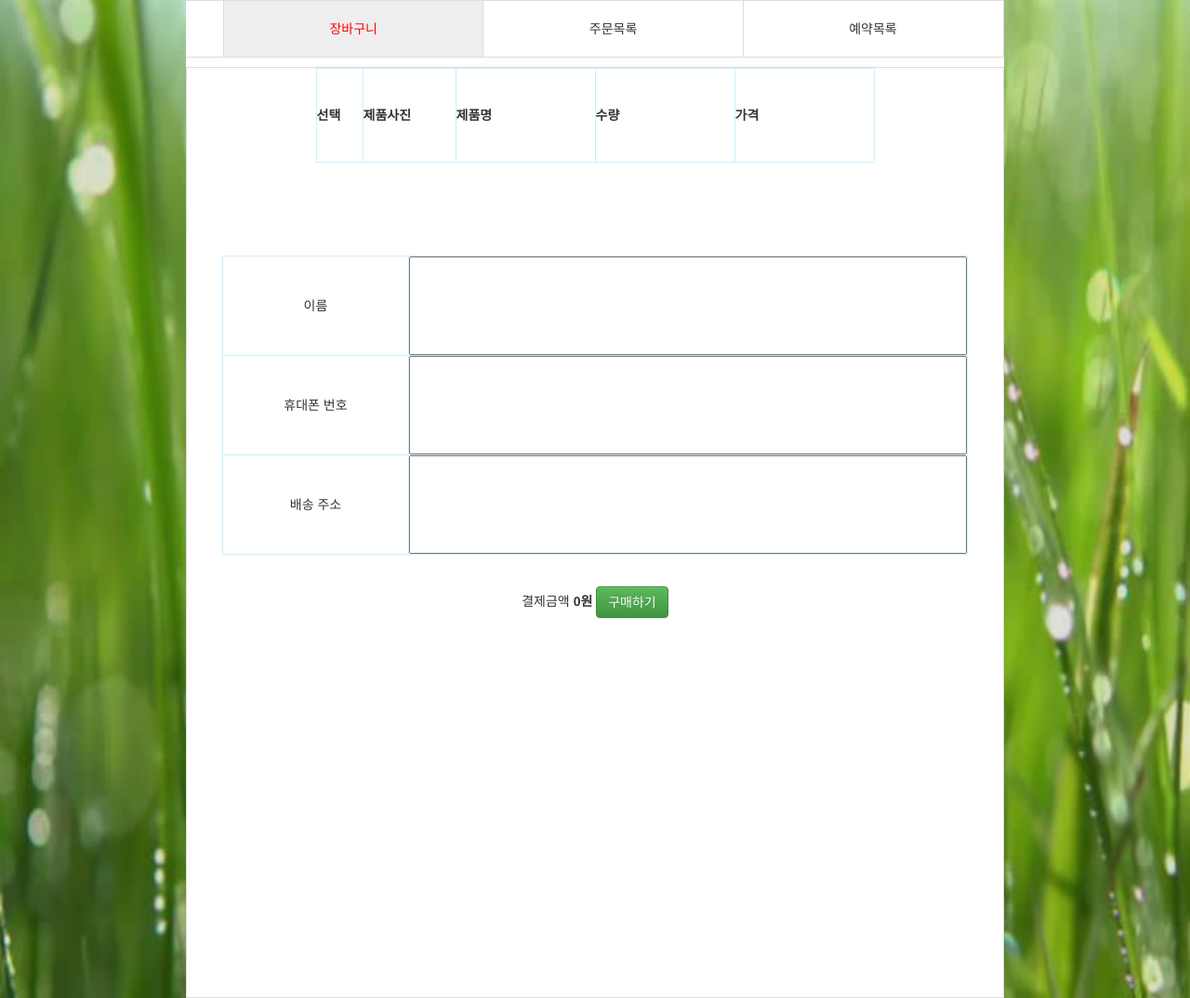
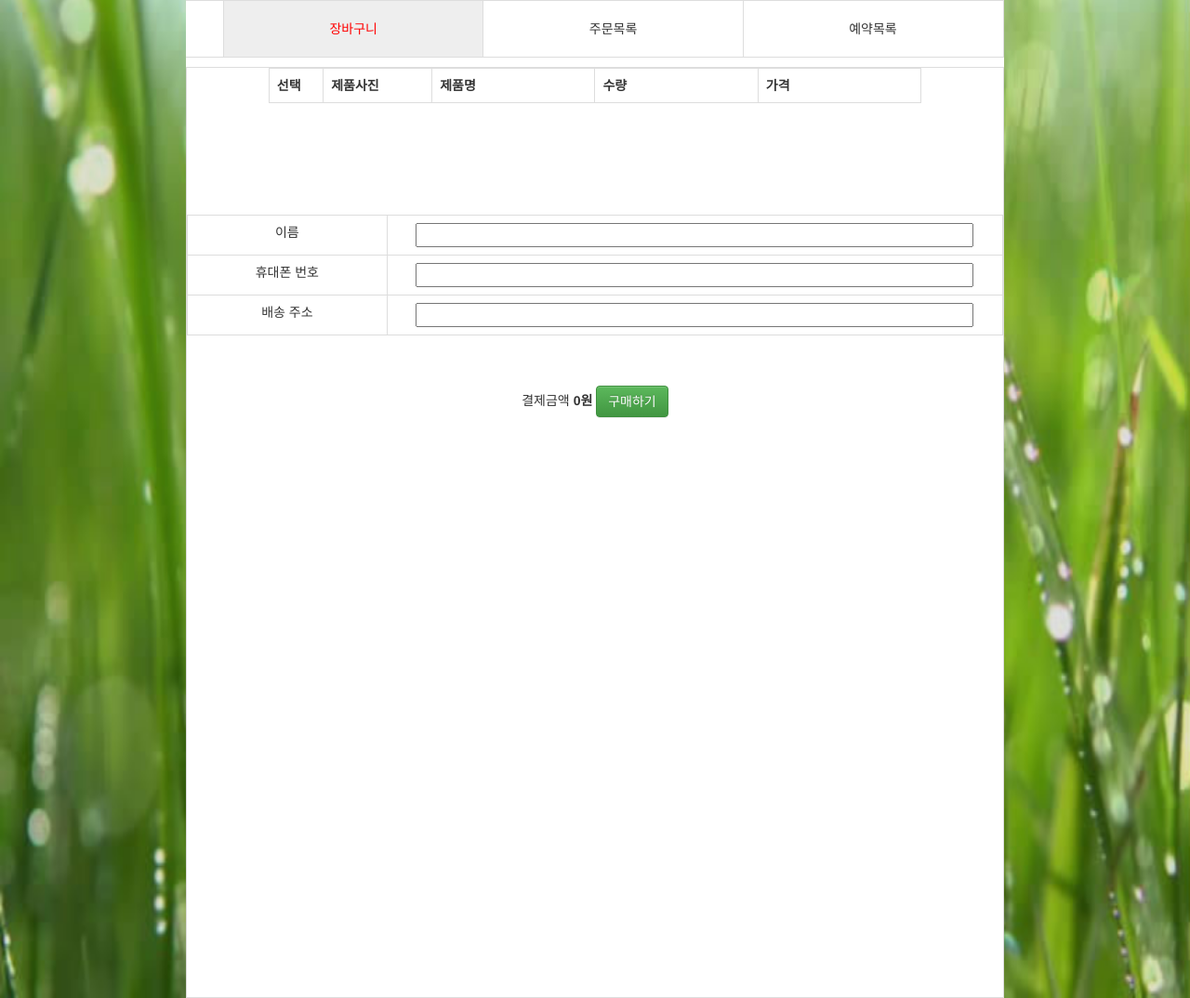
Before and after one commit to Hsue66/WEBfarm, a PHP site: page /web/mypage.php?id=1 in a window 1280 px wide. Shown: the part 150-1224 px from the top of the page at 93% size. Run offline with PHP 8.4, Linux system fonts and the light colour scheme; tables that the repository leaves empty or names only in its code hold one stand-in row (values such as "Sample post"); data that the repository does not hold is empty; some libraries are stand-ins or nearby versions.

Commit message:
테이블 수정

```diff
--- a/myinfo.css
+++ b/myinfo.css
@@ -8,6 +8,34 @@ body
 {
    background-repeat: no-repeat;
    background-size: 100% 100%;
+}
+#cartt
+{
+
+   width: 80%;
+   vertical-align:center;
+   vertical-align:middle;
+}
+#car2t
+{
+
+   width: 80%;
+   vertical-align:center;
+   vertical-align:middle;
+}
+#reservet
+{
+
+   width: 80%;
+   vertical-align:center;
+   vertical-align:middle;
+}
+#ordert
+{
+
+   width: 80%;
+   vertical-align:center;
+   vertical-align:middle;
 }
 #footer
 {
--- a/mypage.php
+++ b/mypage.php
@@ -129,7 +129,7 @@
 			  echo "<h2>해당 사항 없음.</h2>";
 		  }else{
 		  ?>
-          <table align="center" cellpadding="5" cellspacing="0" border="1" bordercolor="#CCEEFF">
+          <table id='cartt' class="table table-bordered" align="center" cellpadding="5" cellspacing="0" border="1" bordercolor="#CCEEFF">
             <tr>
               <th width ="50">선택</th>
               <th width="100">제품사진</th>
@@ -162,7 +162,7 @@
           ?>
           </table>
 		  <br/>
-		  <table  align="center" cellpadding="5" cellspacing="0" border="1"  bordercolor="#CCEEFF">
+		  <table id='cart2t' class="table table-bordered"  align="center" cellpadding="5" cellspacing="0" border="1"  bordercolor="#CCEEFF">
 			<tr>
 				<td width="200">이름</td>
 				<td width="600"><input type=text name="username" style="width: 600px"></td>
@@ -218,7 +218,7 @@
 			}else{
           ?>
 
-          <table align="center" cellpadding="5" cellspacing="0" border="1" bordercolor="#CCEEFF">
+          <table id="ordert" class="table table-bordered" align="center" cellpadding="5" cellspacing="0" border="1" bordercolor="#CCEEFF">
             <tr>
               <th width="100">주문자</th>
               <th width="100">제품사진</th>
@@ -262,7 +262,7 @@
                       where USERID='".$id."'";
             $res = mysql_query($sql);
           ?>
-          <table align="center" cellpadding="5" cellspacing="0" border="1" bordercolor="#CCEEFF">
+          <table id='reservet'  class="table table-bordered" align="center" cellpadding="5" cellspacing="0" border="1" bordercolor="#CCEEFF">
             <tr>
               <th width="100">농장번호</th>
               <th width="100">시작일자</th>
```
Also changed, not shown: photo/1.png.
